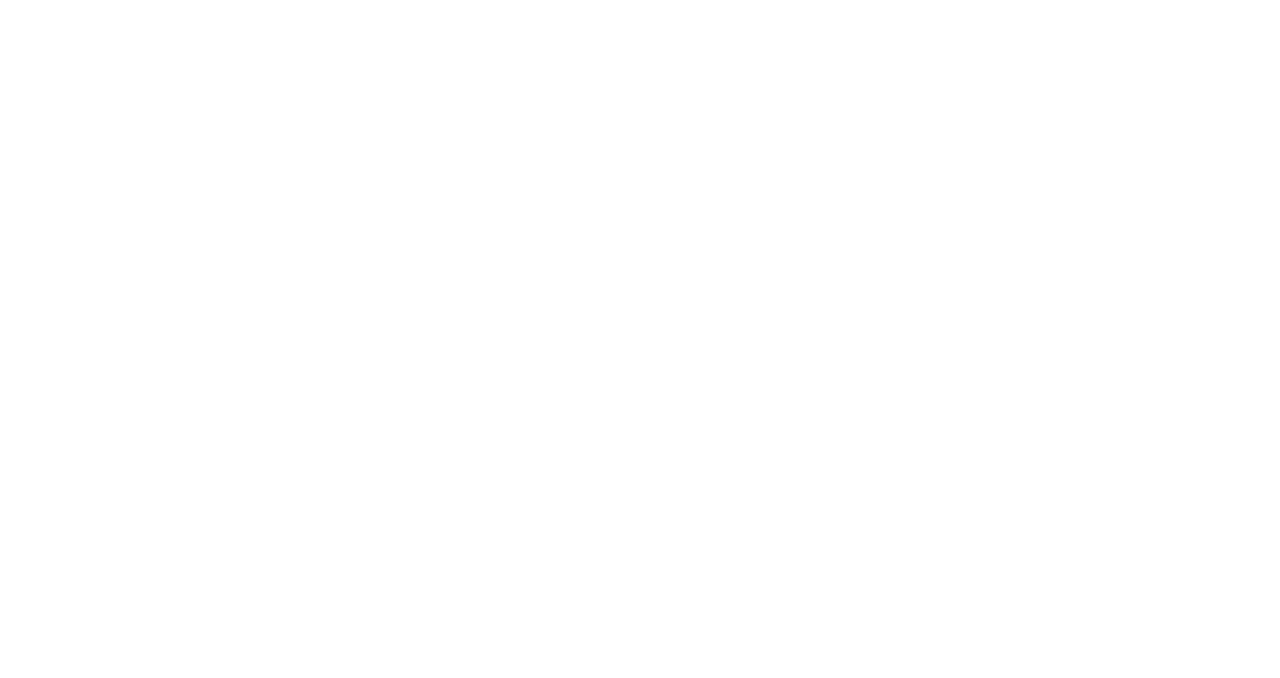
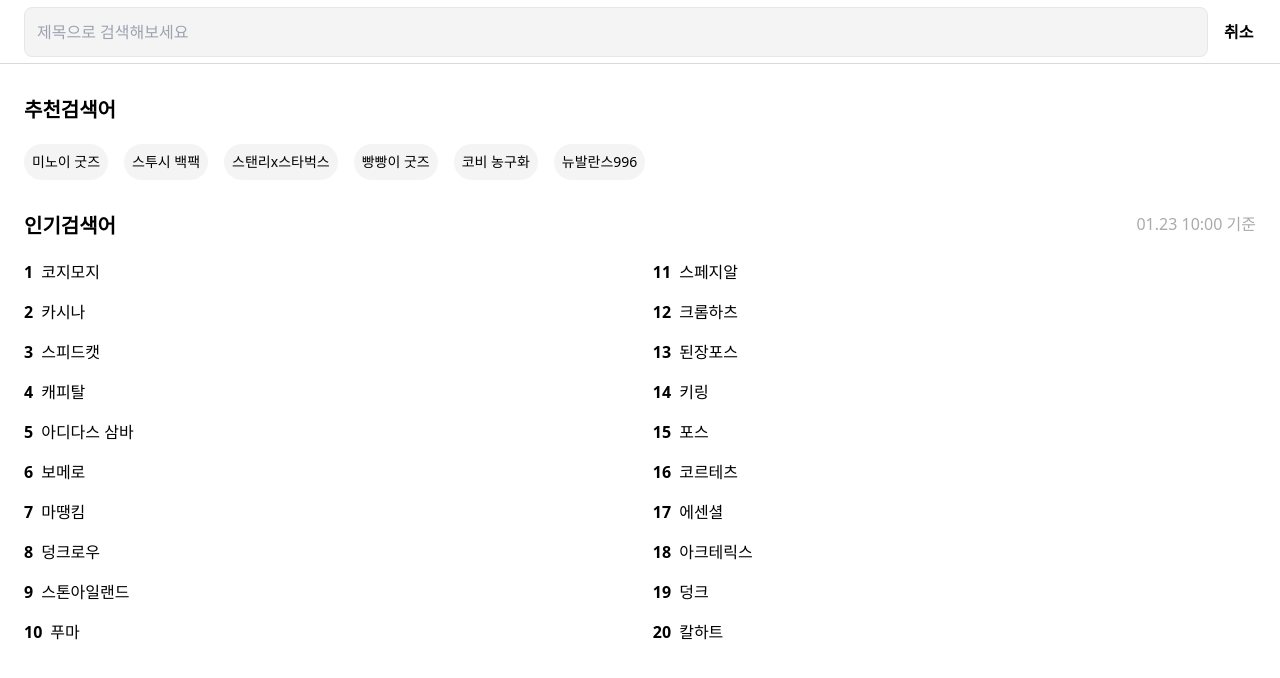
Before and after one commit to Team928/BID, a React (Vite) app in the folder FrontEnd/: page /search in a window 1280 px wide. Shown: the top 678 px of the page. Built offline with nearby package versions, Linux system fonts and the light colour scheme.

Commit message:
feat: 검색창 UI 구현 #S10P12D208-150 #done
인거검색어와 추천검색어 컴포넌트로 분리

```diff
--- /dev/null
+++ b/FrontEnd/src/components/search/Popular.tsx
@@ -0,0 +1,44 @@
+const Popular = () => {
+  const popularityKeyword: string[] = [
+    '코지모지',
+    '카시나',
+    '스피드캣',
+    '캐피탈',
+    '아디다스 삼바',
+    '보메로',
+    '마땡킴',
+    '덩크로우',
+    '스톤아일랜드',
+    '푸마',
+    '스페지알',
+    '크롬하츠',
+    '된장포스',
+    '키링',
+    '포스',
+    '코르테츠',
+    '에센셜',
+    '아크테릭스',
+    '덩크',
+    '칼하트',
+  ];
+  return (
+    <div className="pt-8">
+      <div className="flex justify-between">
+        <p className="font-bold text-xl">인기검색어</p>
+        <p className="text-[#ABABAB]">01.23 10:00 기준</p>
+      </div>
+      <div className="pt-5 grid grid-rows-10 grid-flow-col gap-4">
+        {popularityKeyword.map((item, index) => {
+          return (
+            <div key={index} className="flex gap-2">
+              <p className="font-bold">{index + 1}</p>
+              <p>{item}</p>
+            </div>
+          );
+        })}
+      </div>
+    </div>
+  );
+};
+
+export default Popular;
--- /dev/null
+++ b/FrontEnd/src/components/search/Recommend.tsx
@@ -0,0 +1,26 @@
+const Recommend = () => {
+  const suggestionKeyword: string[] = [
+    '미노이 굿즈',
+    '스투시 백팩',
+    '스탠리x스타벅스',
+    '빵빵이 굿즈',
+    '코비 농구화',
+    '뉴발란스996',
+  ];
+  return (
+    <div className="pt-8">
+      <p className="font-bold text-xl">추천검색어</p>
+      <div className="flex flex-wrap pt-5 gap-4 text-sm">
+        {suggestionKeyword.map((item, index) => {
+          return (
+            <div key={index} className="bg-[#F4F4F4] rounded-3xl p-2">
+              {item}
+            </div>
+          );
+        })}
+      </div>
+    </div>
+  );
+};
+
+export default Recommend;
--- a/FrontEnd/src/pages/search/SearchPage.tsx
+++ b/FrontEnd/src/pages/search/SearchPage.tsx
@@ -1,5 +1,32 @@
+import Popular from '@/components/search/Popular';
+import Recommend from '@/components/search/Recommend';
+import { useNavigate } from 'react-router-dom';
+
 const SearchPage = () => {
-  return <div></div>;
+  const navigate = useNavigate();
+
+  // #TODO 추후 서비스에 맞는 더미데이터로 채워넣기
+
+  // #TODO 검색 구현해야함
+
+  return (
+    <>
+      <div className="bg-white w-full px-6 h-16 flex items-center border-b border-[#D9D9D9] fixed top-0">
+        <input
+          type="text"
+          placeholder="제목으로 검색해보세요"
+          className="p-3 outline-none border w-full rounded-lg bg-[#F4F4F4]"
+        ></input>
+        <div onClick={() => navigate(-1)} className="pl-4">
+          <p className="font-bold w-8">취소</p>
+        </div>
+      </div>
+      <div className="pt-16 px-6">
+        <Recommend />
+        <Popular />
+      </div>
+    </>
+  );
 };
 
 export default SearchPage;
```
Also changed, not shown: FrontEnd/src/components/search/temp.txt (deleted).
